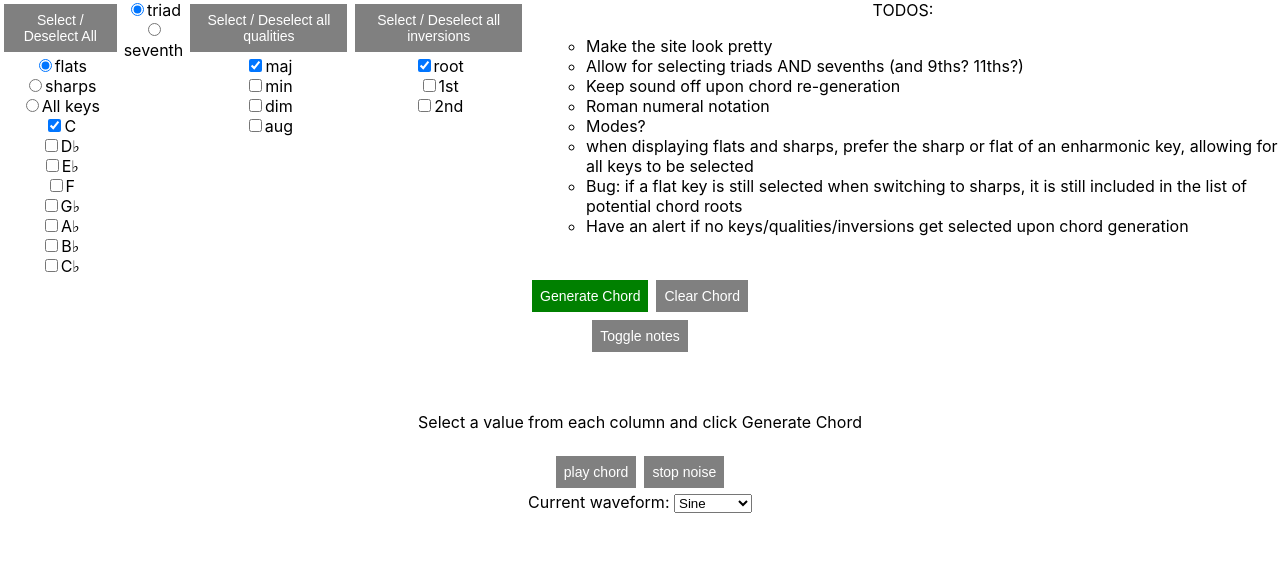
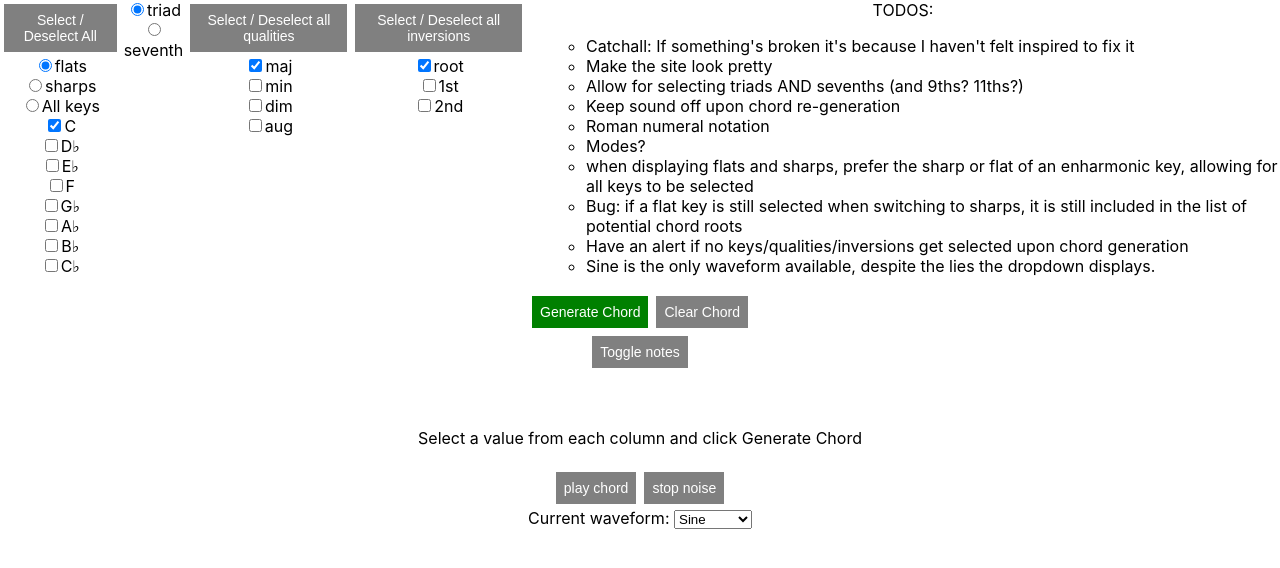
Before and after one commit to mkmatheson/chord-generator, a React (Create React App) app: page / in a window 1280 px wide. Shown: the top 568 px of the page. Built offline with nearby package versions, Linux system fonts and the light colour scheme.

Commit message:
one last todo

```diff
--- a/src/App.tsx
+++ b/src/App.tsx
@@ -256,6 +256,7 @@ function App() {
         <div className="column">
           TODOS:
           <ul>
+            <li>Catchall: If something's broken it's because I haven't felt inspired to fix it</li>
             <li>Make the site look pretty</li>
             <li>Allow for selecting triads AND sevenths (and 9ths? 11ths?)</li>
             <li>Keep sound off upon chord re-generation</li>
@@ -264,6 +265,7 @@ function App() {
             <li>when displaying flats and sharps, prefer the sharp or flat of an enharmonic key, allowing for all keys to be selected</li>
             <li>Bug: if a flat key is still selected when switching to sharps, it is still included in the list of potential chord roots</li>
             <li>Have an alert if no keys/qualities/inversions get selected upon chord generation</li>
+            <li>Sine is the only waveform available, despite the lies the dropdown displays.</li>
           </ul>
         </div>
       </section>
```
